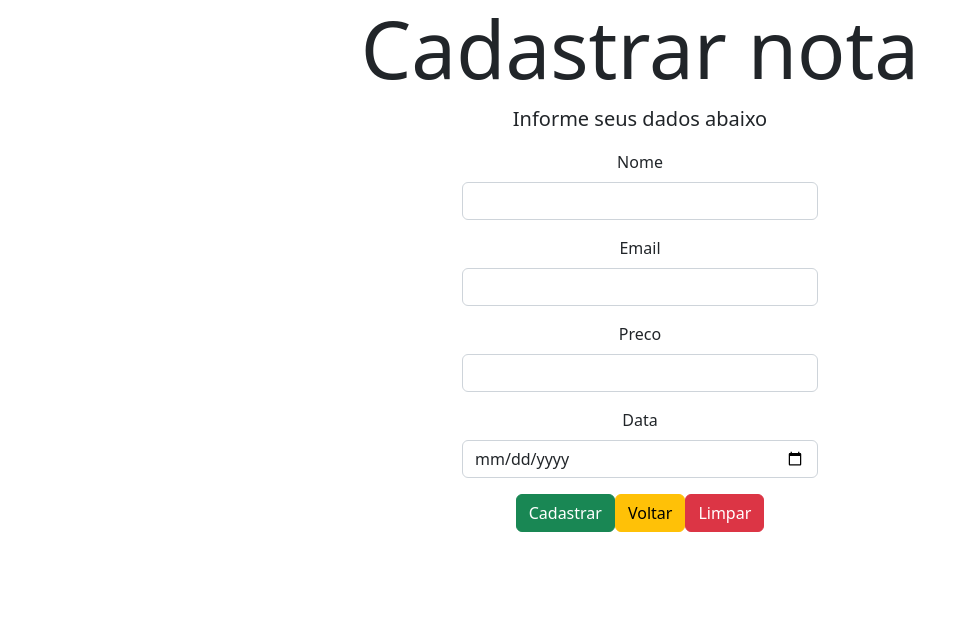
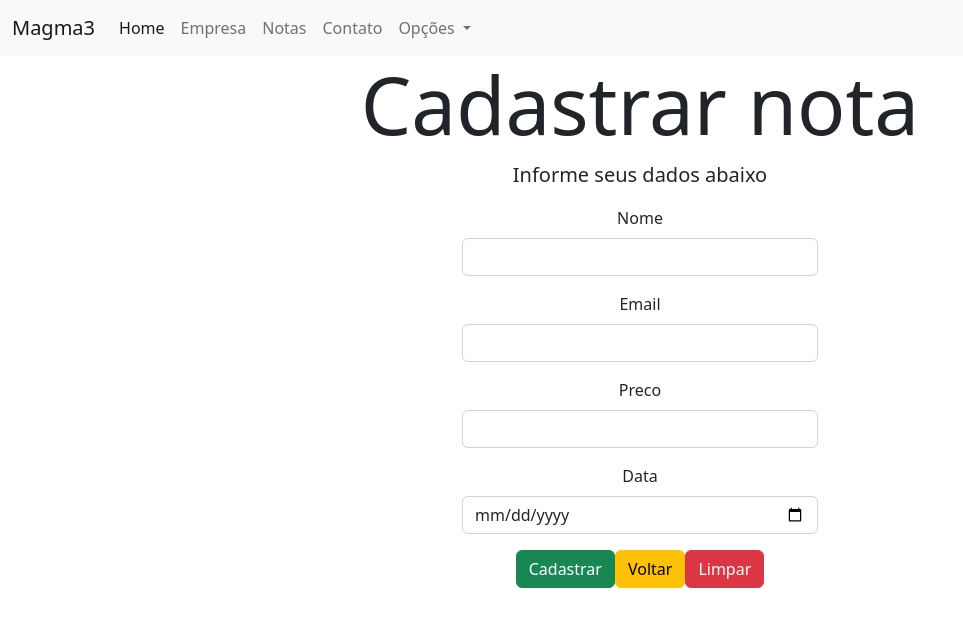
Before and after one commit to Daniel-Fonseca-da-Silva/magma3, an Angular app: page /notas in a window 1280 px wide. Shown: the top 626 px of the page, without its empty margins (0-963 px from the left). Built offline with nearby package versions, Linux system fonts and the light colour scheme.

Commit message:
feat: Adicionadas algumas configuracoes

```diff
--- a/src/app/header/view/header.component.html
+++ b/src/app/header/view/header.component.html
@@ -8,13 +8,13 @@
     <div class="collapse navbar-collapse" id="navbarSupportedContent">
       <ul class="navbar-nav me-auto mb-2 mb-lg-0">
         <li class="nav-item">
-          <a class="nav-link active" aria-current="page" href="#">Home</a>
+          <a class="nav-link active" aria-current="page" href="/">Home</a>
         </li>
         <li class="nav-item">
           <a class="nav-link" href="#">Empresa</a>
         </li>
         <li class="nav-item">
-          <a class="nav-link" href="#">Notas</a>
+          <a class="nav-link" href="/notas">Notas</a>
         </li>
         <li class="nav-item">
           <a class="nav-link" href="#">Contato</a>
--- a/src/app/nota-fiscal/view/nota-fiscal.html
+++ b/src/app/nota-fiscal/view/nota-fiscal.html
@@ -1,3 +1,4 @@
+<app-header></app-header>
 <div class="container-fluid text-center colored-container">
   <div class="box-one">
     <h1 class="display-1 text-title-h1">Cadastrar nota</h1>
```
Also changed, not shown: src/app/nota-fiscal/nota-fiscal.module.ts (+8 -1 lines).
